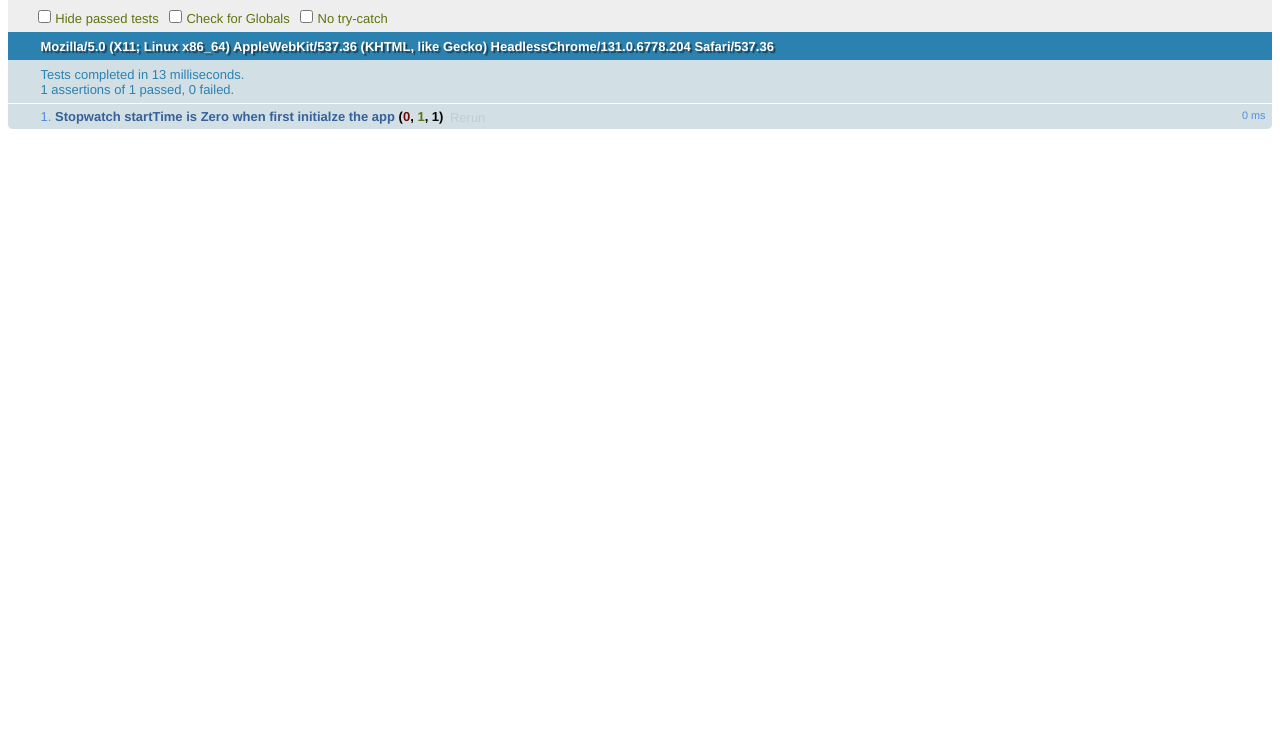
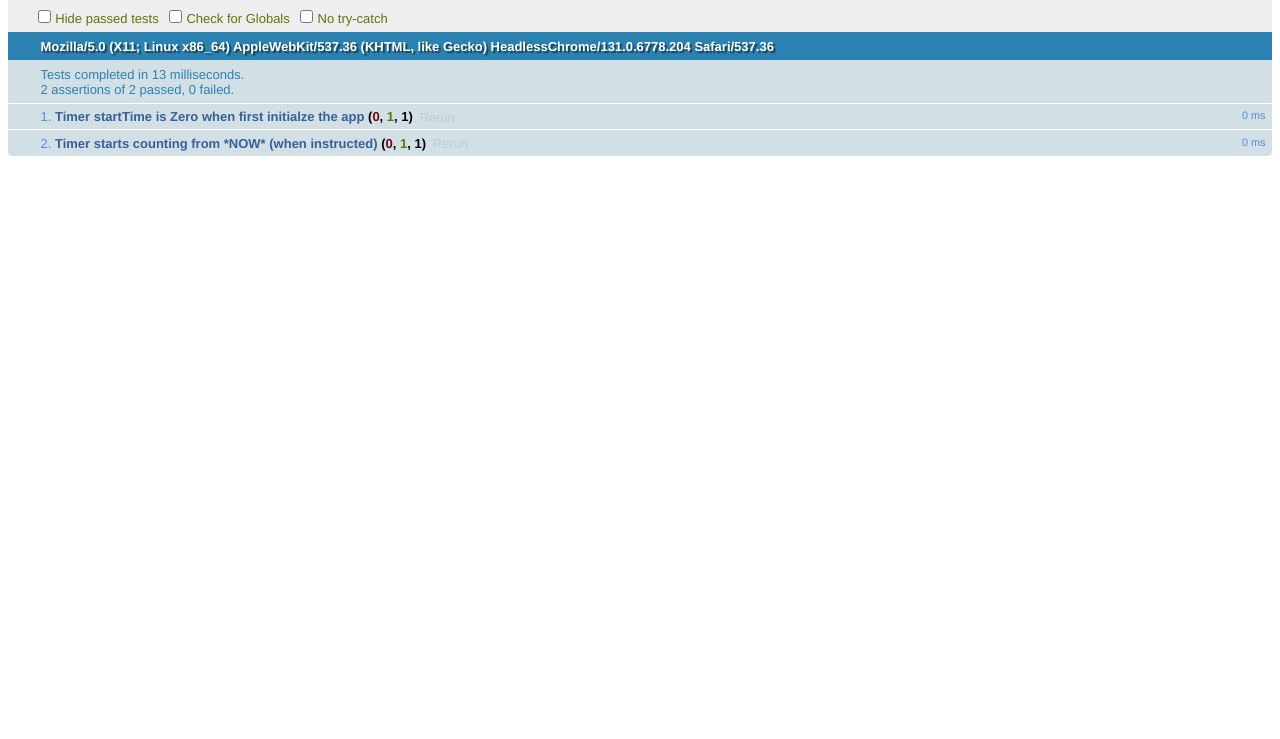
Before and after one commit to dwyl/learn-qunit, a plain HTML site: page test/index.html in a window 1280 px wide. Shown: the part 61-800 px from the top of the page. Drawn offline with Linux system fonts and the light colour scheme.

Commit message:
second test passing: start timer @ specific time

```diff
--- a/lib/stopwatch.js
+++ b/lib/stopwatch.js
@@ -1,17 +1,25 @@
-var S = S || (function () { // If S (Stopwatch) is not defined, create module
+var T = T || (function () { // If T (Timer) is not defined, create module
 
-	var startTime = 0;
+	var timerStarted = 0;
 
     // Initialize the application
     var init = function () {
-        console.log("Initialized!")
+        console.log("Initialized!");
+    };
+
+    // Initialize the application
+    var startTimer = function (startTime) {
+    	timerStarted = startTime; // argument externally supplied
+        console.log("startTime: "+startTime);
+        return timerStarted;
     };
 
     // Return the public facing methods for the App
     return {
         init: init,
-        startTime: startTime
+        timerStarted: timerStarted,
+        startTimer: startTimer
     };
 }());
 
-S.init();
+T.init();
--- a/resources/tests.js
+++ b/resources/tests.js
@@ -1,8 +1,8 @@
-test( "Stopwatch startTime is Zero when first initialze the app", function() {
-  equal( S.startTime === 0, true );
+test( "Timer startTime is Zero when first initialze the app", function() {
+	equal( T.timerStarted, 0, true );
 });
 
-// test( "deepEqual test", function() {
-//   var obj = { foo: "bar" };
-//   deepEqual( obj, { foo: "bar" }, "Two objects can be the same in value" );
-// });
+test( "Timer starts counting from *NOW* (when instructed)", function() {
+	var startTime = new Date().getTime();
+	equal( T.startTimer(startTime), startTime, true );
+});
--- a/test/index.html
+++ b/test/index.html
@@ -2,7 +2,7 @@
 <html>
 <head>
   <meta charset="utf-8">
-  <title>Learn QUnit</title>
+  <title>Learn QUnit - Stopwatch Revisited</title>
   <link rel="stylesheet" href="../resources/qunit.css">
 </head>
 <body>
```
